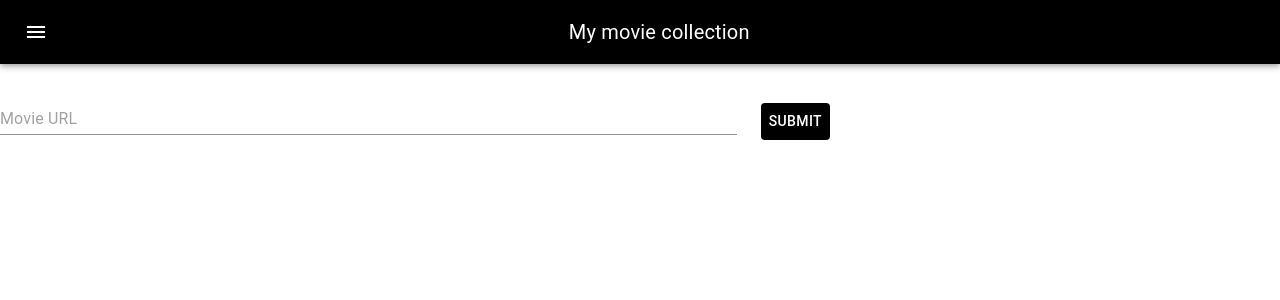
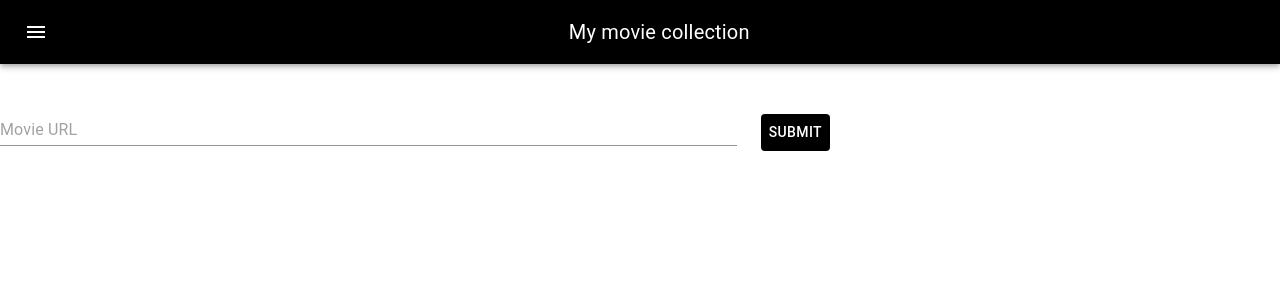
Before and after one commit to collinzhu/next-movie-app, a Next.js app: page / in a window 1280 px wide. Shown: the top 300 px of the page. Built offline with nearby package versions, Linux system fonts and the light colour scheme; no server answers.

Commit message:
Update SearchBar.tsx

```diff
--- a/pages/Componnents/SearchBar.tsx
+++ b/pages/Componnents/SearchBar.tsx
@@ -13,13 +13,17 @@ interface ISearchBar{
 const useStyles = makeStyles((theme: Theme) =>
   createStyles({
     SearchBar:{
-        marginTop:39,
+        marginTop:50,
     },
 
     addButton: {
-        marginTop:39,
+        marginTop:50,
         color:"white",
         backgroundColor:"black",
+        [theme.breakpoints.down('xs')]: {
+            width:15,
+            height:25,
+          }
 
     },
   })
```
